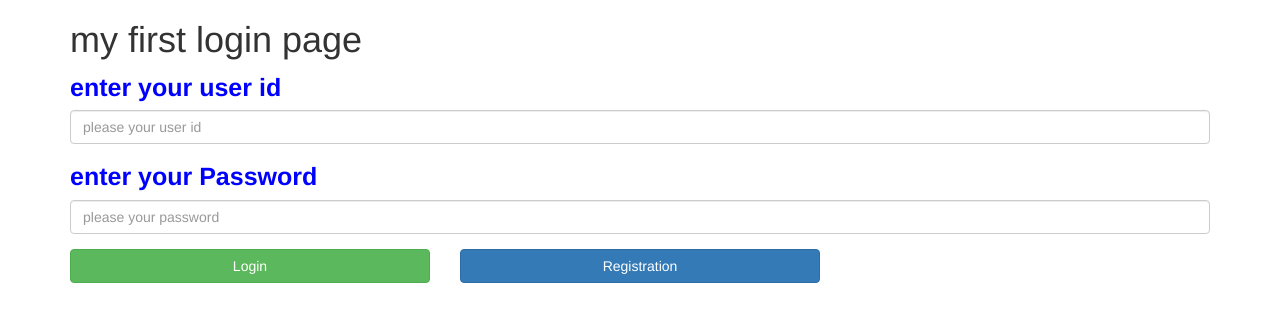
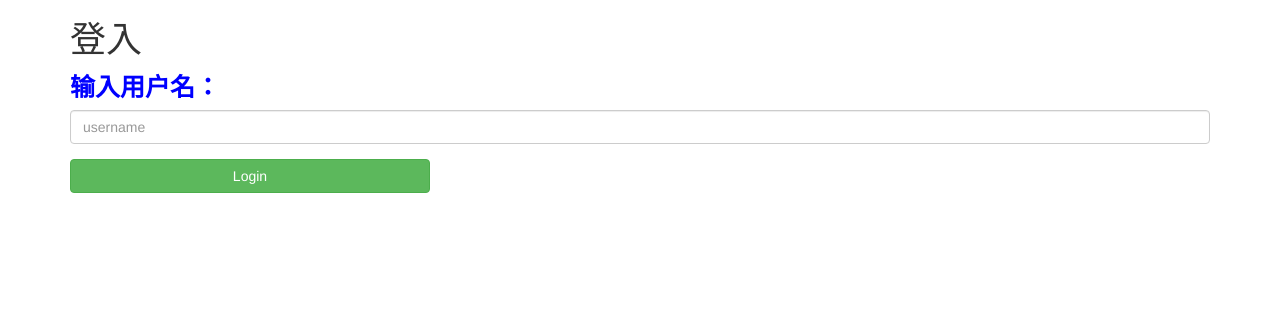
Before and after one commit to SE-with-ai/WE-DORM, a Flask app: page /login in a window 1280 px wide. Shown: the top 322 px of the page. Run offline with Flask 2, Linux system fonts and the light colour scheme; some libraries are stand-ins or nearby versions.

Commit message:
is able to interact with database

```diff
--- a/templates/login.html
+++ b/templates/login.html
@@ -1,6 +1,6 @@
 <html lang = "en">
 <head>
-    <title>My first login page in bootstrap</title>
+    <title>登入</title>
     <meta charset="utf-8">
     <meta name="viewport" content="width=device-width,intial-scale=1">
     <link rel="stylesheet" href="https://maxcdn.bootstrapcdn.com/bootstrap/3.3.7/css/bootstrap.min.css">
@@ -19,31 +19,25 @@
 
                 }
     </style>
+
     </head>
     <body>
 
     <div class="container">
-          <h1 >my first login page</h1>
-    <form>
+          <h1 >登入</h1>
+    <form  action="/login" method="post">
         <div class="form-group ">
-           <label for="userid" class="size-color">enter your user id </label>
-        <input type="text" id="userid" class="form-control" placeholder="please your user id" size="45"  required>
+           <label for="username" class="size-color">输入用户名：</label>
+        <input type="text" id="username" class="form-control" placeholder="username" size="45"  required>
         </div>
-         <div class="form-group">
-           <label for="userid " class="size-color">enter your Password </label>
-        <input type="password" id="userid" class="form-control" placeholder="please your password" size="450" required>
-        </div>
-        </form>
 
         <div class="row">
             <div class="col-xs-4">
-            <button class="btn btn-block btn-success ">Login</button>
-                    </div> <div class="col-xs-4">
-                  <a href="register.view.html">
-             <button class="btn btn-block btn-primary">Registration</button></a>
+                <button class="btn btn-block btn-success ">Login</button>
             </div>
 
-        </div>
+            </div>
+        </form>
        </div>
 
 
```
